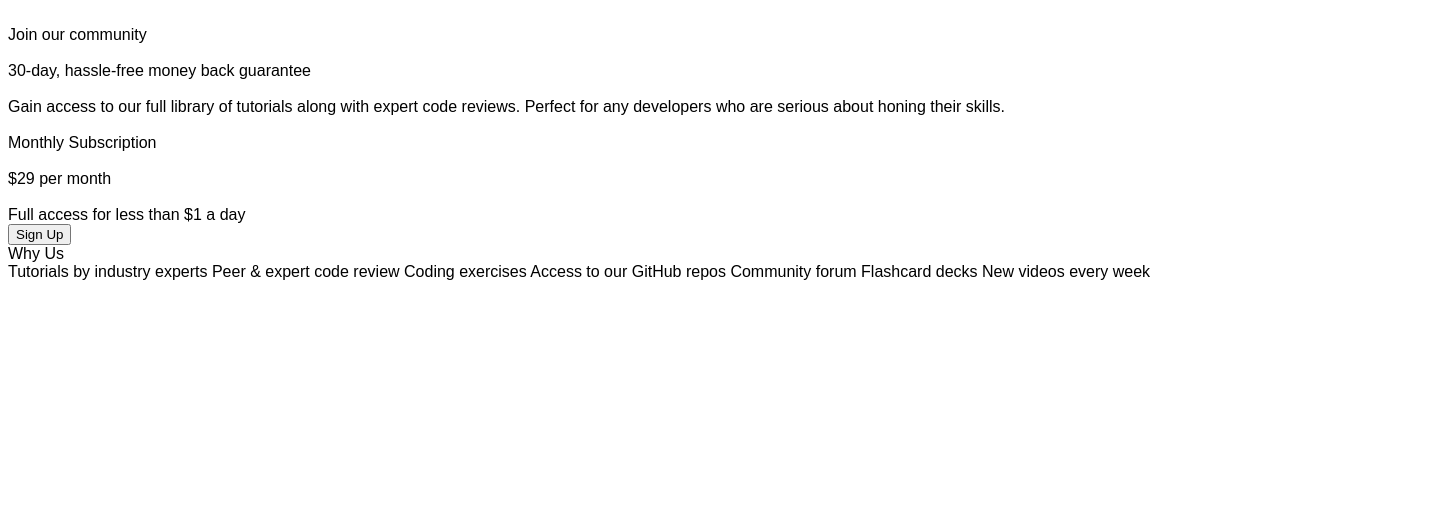
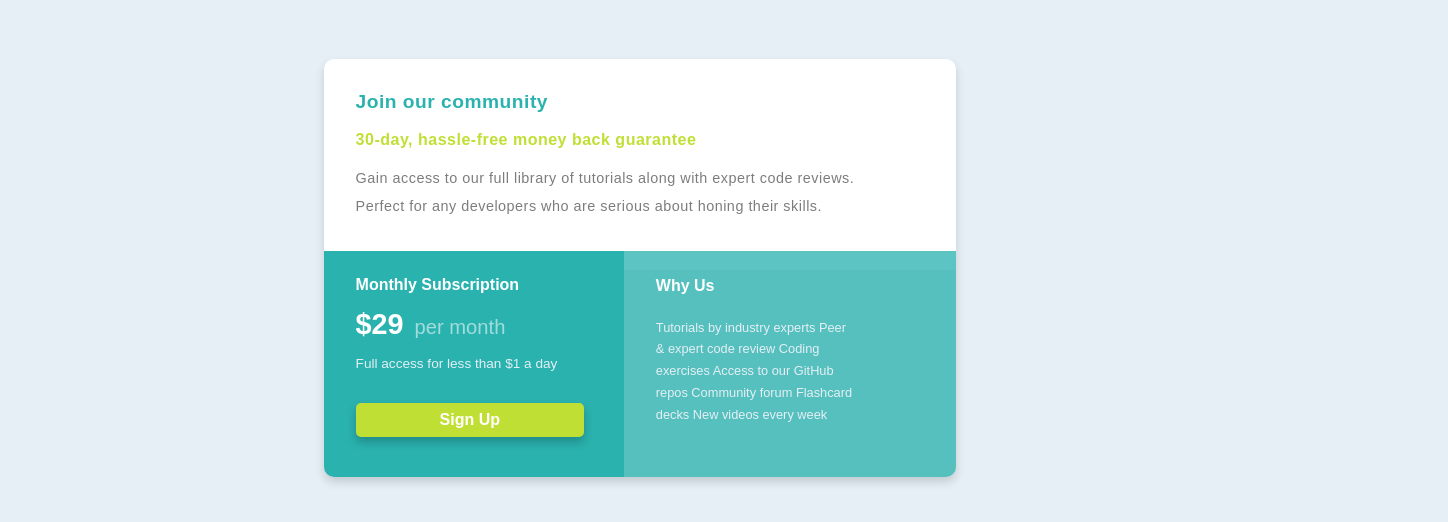
Before and after one commit to Richard-A-Grey/Single_Price_Grid_Component, a plain HTML site: page index.html in a window 1280 px wide. Shown: the whole page, 1448 px wide, since content can reach past the window. Drawn offline with Linux system fonts and the light colour scheme.

Commit message:
CSS finished

```diff
--- a/index.html
+++ b/index.html
@@ -11,18 +11,18 @@
     <div class="top-container">
         <div class="top-text"><br>Join our community</div>
         <div class="middle-text"><br>30-day, hassle-free money back guarantee</div>
-        <div class="bottom-text"><br>Gain access to our full library of tutorials along with expert code reviews. Perfect for any developers who are serious about honing their skills.</div>
+        <div class="bottom-text"><br>Gain access to our full library of tutorials along with expert code reviews. Perfect for any developers who are serious about honing their skills.</div><br>
     </div>
     <div class="bottom-container">
         <div class="left-container">
-            <div class="left-title"><br>Monthly Subscription</div>
+            <div class="left-title"><br><br>Monthly Subscription</div>
             <div class="left-price"><br>$29<span class="left-price-text"> per month</span></div>
             <div class="left-text"><br>Full access for less than $1 a day</div>
-            <div class="button"><button>Sign Up</button></div>
+            <br><div class="button">Sign Up</div>
         </div>
         <div class="right-container">
             <div class="right-title">Why Us</div>
-            <div class="right-about">Tutorials by industry experts Peer & expert code review Coding exercises Access to our GitHub repos Community forum Flashcard decks New videos every week</div>
+            <div class="right-about"><br>Tutorials by industry experts Peer & expert code review Coding exercises Access to our GitHub repos Community forum Flashcard decks New videos every week</div>
         </div>
     </div>
 </div>
--- a/style.css
+++ b/style.css
@@ -1,12 +1,120 @@
 body{
-    width: 1440px;
+    max-width: 1440px;
     height: auto;
     font-size: 16px;
     font-family: Arial;
+    background-color: hsl(204, 43%, 93%);
+    display: flex;
+    justify-content: center;
 }
-
-
-
+.everything-container{
+    display: flex;
+    justify-content: center;
+    width: 50%;
+    flex-direction: column;
+    border-radius: 10px;
+    box-shadow: 0px 5px 10px rgba(0, 0, 0, 0.151);
+    margin-top: 4%;
+}
+.top-container{
+    background-color: white;
+    border-top-left-radius: 10px;
+    border-top-right-radius: 10px;
+    padding: 5%;
+    padding-right: 10%;
+    margin-bottom: -3%;
+    letter-spacing: .5px;
+}
+.top-text{
+    font-weight: bold;
+    color: hsl(179, 62%, 43%);
+    font-size: 120%;
+    margin-top: -4%;
+}
+.middle-text{
+    font-weight: bold;
+    color: hsl(71, 73%, 54%);
+    font-size: 100%;
+}
+.bottom-text{
+    font-size: 90%;
+    line-height: 190%;
+    margin-top: -2%;
+    color: rgba(0, 0, 0, 0.515);
+}
+.left-container{
+    background-color: hsl(179, 62%, 43%);
+    color: hsl(204, 43%, 93%);
+    display: flex;
+    flex-direction: column;
+    width: 50%;
+    border-bottom-left-radius: 10px;
+    padding-left: 5%;
+}
+.left-title{
+    font-weight: bold;
+    margin-top: -4%;
+    color: white;
+}
+.left-price{
+    font-size: 180%;
+    font-weight: bold;
+    margin-top: -7%;
+    color: white;
+}
+.left-price-text{
+    font-size: 70%;
+    color: rgba(255, 255, 255, 0.555);
+    font-weight: 100;
+    margin-left: 2%;
+}
+.left-text{
+    font-size: 85%;
+    margin-bottom: 5%;
+}
+.button{
+    display: flex;
+    justify-content: center;
+    background-color: hsl(71, 73%, 54%);
+    width: 85%;
+    padding-top: 3%;
+    padding-bottom: 3%;
+    border-radius: 5px;
+    font-weight: bold;
+    color: white;
+    box-shadow: 0px 5px 10px rgba(0, 0, 0, 0.227);
+    margin-bottom: 15%;
+    transition: ease-in .3s;
+}
+.button:hover{
+    transform: scale(1.05);
+    cursor: pointer;
+}
+.right-container{
+    background-color: hsla(179, 62%, 43%, 0.759);
+    color: hsl(204, 43%, 93%);
+    display: flex;
+    flex-direction: column;
+    width: 50%;
+    border-bottom-right-radius: 10px;
+    padding: 5%;
+}
+.right-title{
+    font-weight: bold;
+    color: white;
+    margin-top: -2%;
+}
+.right-about{
+    font-size: 80%;
+    padding-right: 25%;
+    line-height: 170%;
+}
+.bottom-container{
+    display: flex;
+    flex-direction: row;
+    border-bottom-right-radius: 10px;
+    border-bottom-left-radius: 10px;
+}
 
 
 - Cyan: hsl(179, 62%, 43%)
```
